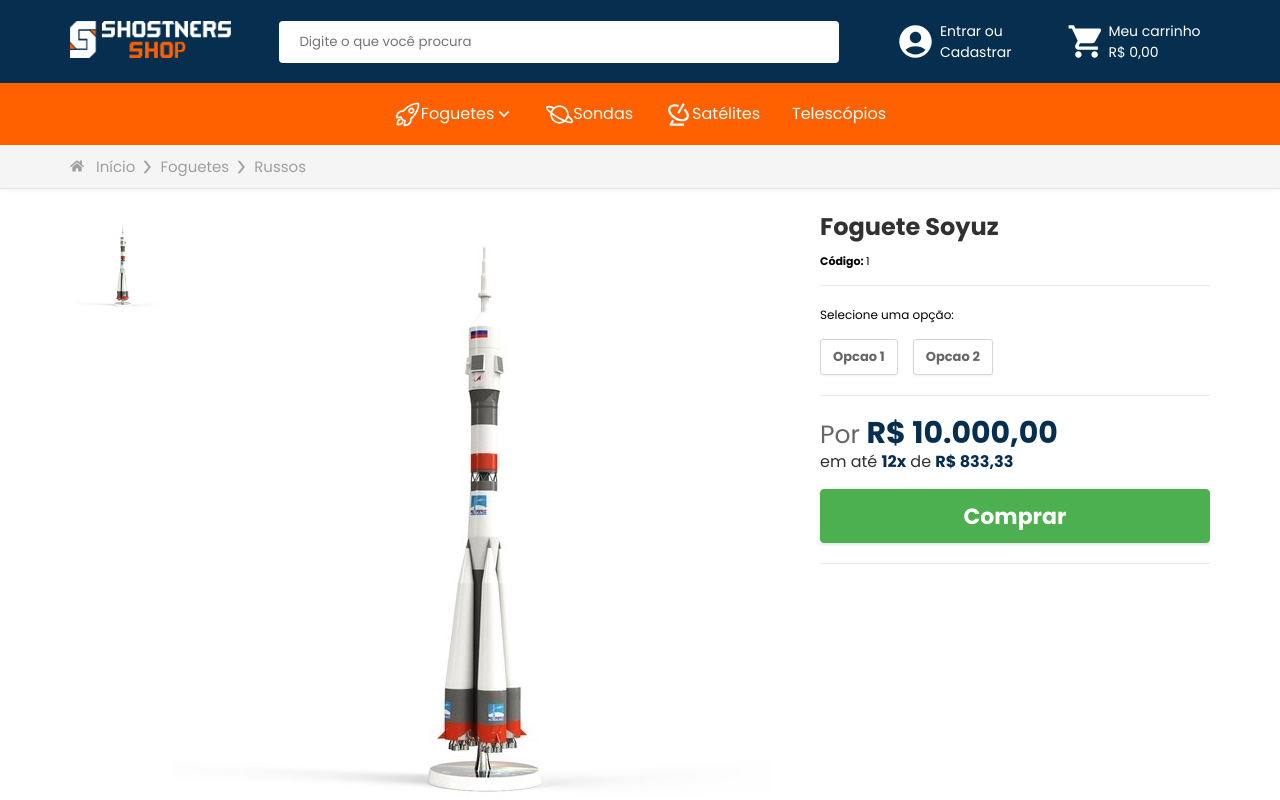
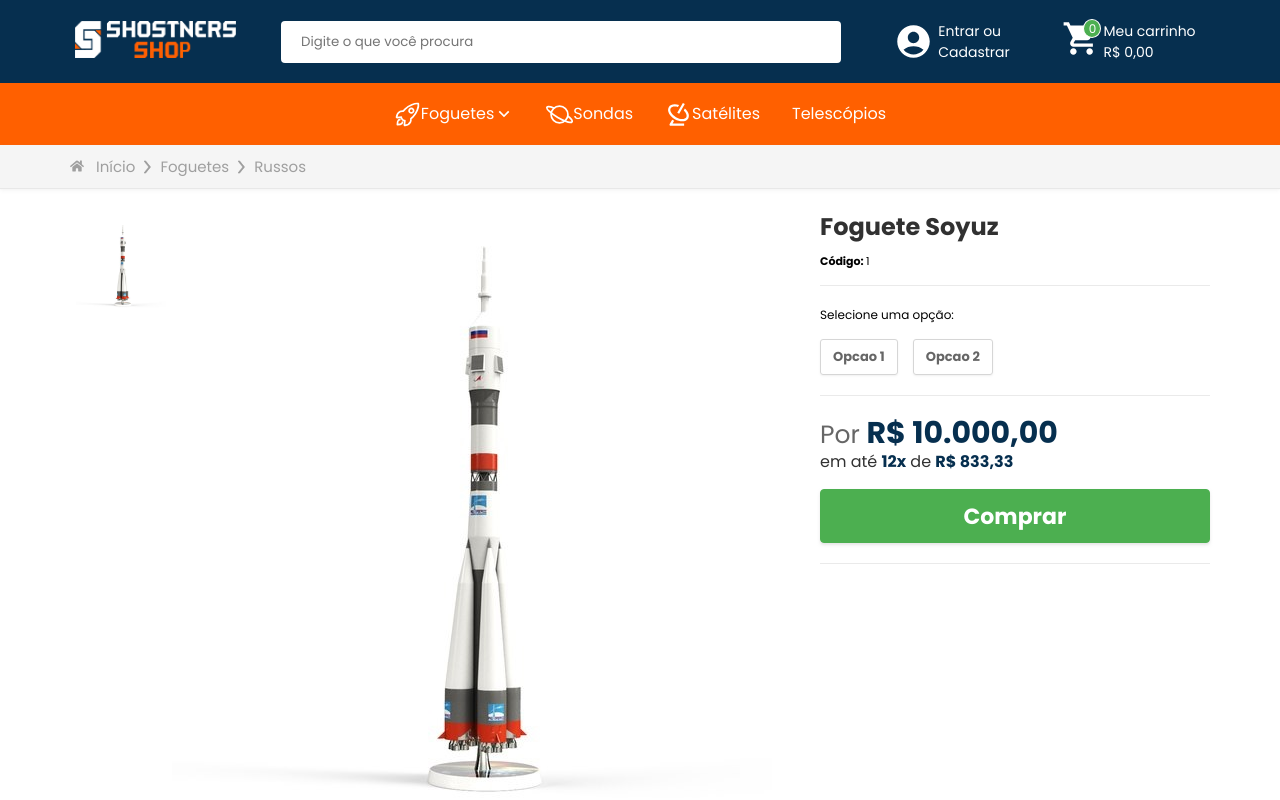
Before and after one commit to LCarrati/react-ecommerce, a React (Vite) app: page /#/details/1 in a window 1280 px wide. Shown: the top 800 px of the page. Built offline with nearby package versions, Linux system fonts and the light colour scheme.

Commit message:
FIX MiniCart mostra mesnagem de 'Carrinho vazio' corretemante onHover ADD MiniCart mostra a quantidade de itens no Carrinho ADD Mensagem popup de alerta é mostrada ao adicionar um item ao Carrinho, foi utilizado useContext só para isso

```diff
--- a/src/Reducer/index.jsx
+++ b/src/Reducer/index.jsx
@@ -56,7 +56,7 @@
   }, [cart]); //sempre que houver alteração no CART, salvar essa alteração localmente
 
   return (
-    <CartContext.Provider value={{ cart, setCart}}> {/*disponibilizar cart e setCart para todos os Childern*/}
+    <CartContext.Provider value={{ cart, setCart}}> {/*disponibilizar cart e setCart para todos os Children*/}
       {children}
     </CartContext.Provider>
   );
--- /dev/null
+++ b/src/components/alertMessage/alertContext.jsx
@@ -0,0 +1,25 @@
+import { createContext, useState } from 'react'
+
+export const AlertContext = createContext()
+
+export const AlertProvider = ({ children }) => {
+    const [alert, setAlert] = useState(false)
+
+    const displayAlert = () => {
+        setAlert(true)
+        // console.log(alert)
+        setTimeout(() => {
+            tiraAlert()
+        }, 2500);
+        // console.log(alert)
+        const tiraAlert = () => {
+            setAlert(false)
+        }
+    }
+
+    return (
+        <AlertContext.Provider value={{ alert, setAlert, displayAlert }}>
+            {children}
+        </AlertContext.Provider>
+    )
+}
--- /dev/null
+++ b/src/components/alertMessage/index.jsx
@@ -0,0 +1,10 @@
+import React from 'react'
+import { Alert } from './styles'
+
+const AlertMessage = () => {
+  return (
+    <Alert>Produto adicionado ao carrinho!</Alert>
+  )
+}
+
+export default AlertMessage
--- /dev/null
+++ b/src/components/alertMessage/styles.js
@@ -0,0 +1,18 @@
+import styled from "styled-components";
+
+export const Alert = styled.div`
+    position: fixed;
+    top: -19px;
+    /* left: 523px; */
+    color: black;
+    width: 356px;
+    margin: 20px auto;
+    padding: 19px;
+    border-radius: 5px;
+    box-shadow: 0 0 5px 1px #000;
+    background-color: #53ec93;
+    border-left: 8px solid #4caf50;
+    font-size: 19px;
+    left: 50%;
+    transform: translateX(-50%);
+`
--- a/src/components/header/cartMenu/index.jsx
+++ b/src/components/header/cartMenu/index.jsx
@@ -5,13 +5,28 @@
 import { useNavigate, Link } from "react-router-dom";
 import { MdShoppingCart } from 'react-icons/md'
 
+import { AlertContext } from '../../alertMessage/alertContext';
+import AlertMessage from '../../alertMessage';
+
+
 
 
 const CartHeader = () => {
-
+  const { alert, setAlert } = useContext(AlertContext)
+  // const alerta = () => {
+  //   setAlert(true)
+  //   console.log(alert)
+  //   setTimeout(() => {
+  //     tiraAlert()
+  //   }, 60000);
+  //   console.log(alert)
+  // }
+  // const tiraAlert = () => {
+  //   setAlert(false)
+  // }
 
 const handleMouseOver = (status) => {
-  status === 'over' ? setMouseOver(true) : setMouseOver(false)
+  status === 'over' ? setMouseOver(true) : setMouseOver(false);
 }
 const [isMouseOver, setMouseOver] = useState(false)
 
@@ -19,11 +34,23 @@
 
 const cartTotally = [...cart]
 const result = cartTotally.reduce( ( sum, { productPrice, amount } ) => sum + productPrice*amount , 0).toLocaleString('pt-BR', { style: 'currency', currency: 'BRL' })
+const quantidade = cartTotally.reduce( (sum, { amount } ) => sum + amount,0)
 
   return (
     <Wrapper onMouseOver={() => handleMouseOver('over')} onMouseOut={() => handleMouseOver('out')} >
-        <Link to={`/cart`}><span><MdShoppingCart size={'39px'}/></span><span><p className="miniCart">Meu carrinho <br />{result}</p></span></Link>
+        <Link to={`/cart`}>
+          <span>
+          <div className='miniCartWrapper'>
+            <MdShoppingCart size={'39px'}/>
+            <div className='cartNumber'>{quantidade}</div>
+          </div>
+          </span>
+          <span>
+            <p className="miniCart">Meu carrinho <br />{result}</p>
+          </span>
+        </Link>
         {isMouseOver && <MiniCart position="absolute"/>}
+        {alert && <AlertMessage position="fixed" top="0" left="25"/>}
     </Wrapper>
   )
 }
--- a/src/components/header/cartMenu/miniCart/index.jsx
+++ b/src/components/header/cartMenu/miniCart/index.jsx
@@ -41,7 +41,7 @@
     <Wrapper>
         <h1>Carrinho:</h1>
         <hr />
-        {cart.map((item) => <CartItems amount={item.amount} key={item.productId} ProdInCartId={item.productId}/>)}
+        {cartTotally.length > 0 ? cart.map((item) => <CartItems amount={item.amount} key={item.productId} ProdInCartId={item.productId}/>) : <p className='emptyCartMessage'>Carinho vazio</p>}
         <hr />
         <div className='minicartTotalCheckout'><p>Total: {result}</p><Button label={'Finalizar compra'} /></div>
     </Wrapper>
--- a/src/components/header/cartMenu/miniCart/styles.js
+++ b/src/components/header/cartMenu/miniCart/styles.js
@@ -26,6 +26,9 @@
     && hr {
     margin: 10px 0;
     }
+    && .emptyCartMessage {
+        font-size:20px;
+    }
 
 `
 
--- a/src/components/header/cartMenu/styles.js
+++ b/src/components/header/cartMenu/styles.js
@@ -32,4 +32,19 @@
         height: 65%;
         width: 100%;
     }
+    && .cartNumber {
+        position: absolute;
+        top: 0;
+        right: 0;
+        background-color: #4caf50;
+        border-radius: 50%;
+        width: 18px;
+        height: 19px;
+        border: 1px solid white;
+        text-align: center;
+        font-size: 12px;
+    }
+    && .miniCartWrapper {
+       position: relative;
+    }
 `
--- a/src/components/header/styles.js
+++ b/src/components/header/styles.js
@@ -26,7 +26,7 @@
         color: #fff;
     }
     && .headerLayout {
-        width: 1140px;
+        width: 1130px;
         display: flex;
         align-items: center;
         justify-content: space-between;
--- a/src/components/productCard/index.jsx
+++ b/src/components/productCard/index.jsx
@@ -1,12 +1,14 @@
 import React, { useContext } from 'react'
 import { useNavigate, Link } from 'react-router-dom'
 import { CartContext } from '../../Reducer'
+import { AlertContext } from '../alertMessage/alertContext'
 import Button from '../button'
 import { Wrapper } from './styles'
 
 const ProductCard = ({name, image, price, discount, id}) => {
 
   const {setCart} = useContext(CartContext) //chamando o contexto que permite alterar o CART
+  const { setAlert, displayAlert } = useContext(AlertContext)
 
   const handleAddToCart = () => {
     setCart({
@@ -16,6 +18,7 @@
         productPrice:price,
       }
     })
+    displayAlert()
   }
 
   return (
--- a/src/components/productDetail/detailsDetail/index.jsx
+++ b/src/components/productDetail/detailsDetail/index.jsx
@@ -1,9 +1,11 @@
 import React, {useContext} from 'react'
 import { Wrapper } from './styles'
 import { CartContext } from '../../../Reducer'
+import { AlertContext } from '../../alertMessage/alertContext'
 
 const DetailsDetail = ({name,price,id}) => {
   const {setCart} = useContext(CartContext)
+  const { setAlert, displayAlert } = useContext(AlertContext)
   const handleAddToCart = () => {
     setCart({
       type:'ADD',
@@ -12,6 +14,7 @@
         productPrice:price,
       }
     })
+    displayAlert()
   }
 
   return (
--- a/src/main.jsx
+++ b/src/main.jsx
@@ -1,6 +1,7 @@
 import React from 'react'
 import ReactDOM from 'react-dom/client'
 import App from './App'
+import { AlertProvider } from './components/alertMessage/alertContext'
 import { GlobalStyle } from './GlobalStyles/global'
 import { ListProvider } from './products/productsContext'
 import { CartProvider } from './Reducer'
@@ -11,7 +12,9 @@
     <GlobalStyle /> {/*Estilo global aplicado a todos componentes*/}
     <CartProvider> {/*Adicionar, remover e consultar o carrinho disponível para todos os componentes*/}
     <ListProvider> {/*Lista de produtos disponível para ser filtrada por todos os componentes*/}
+    <AlertProvider>
       <App />
+    </AlertProvider>
     </ListProvider>
     </CartProvider>
   </React.StrictMode>
```
